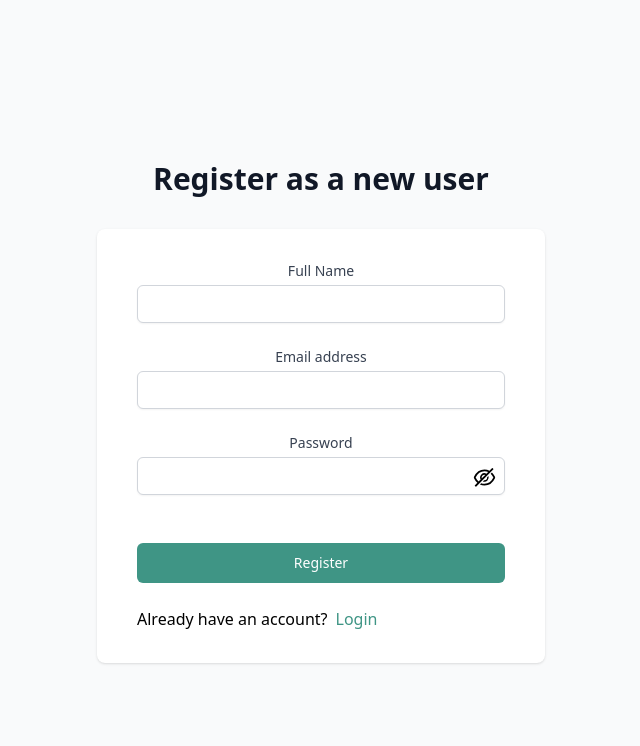
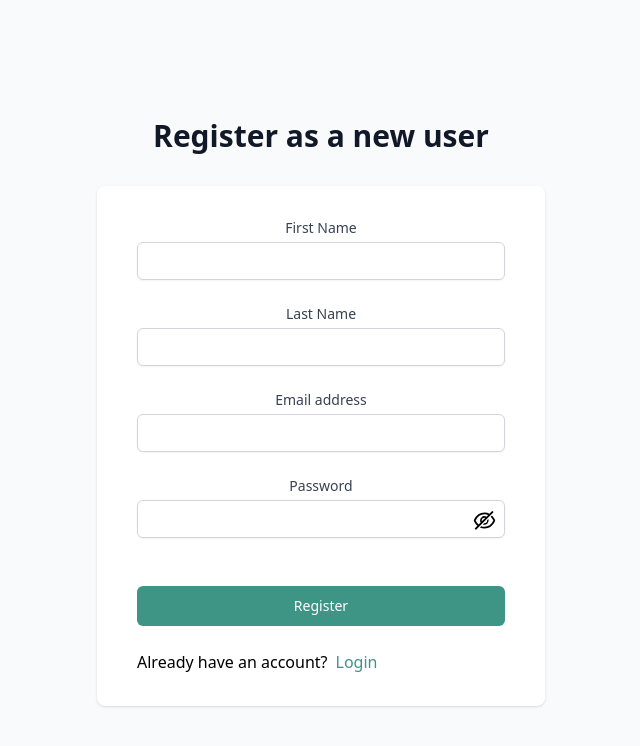
Before and after one commit to Huzaifa-2609/ecommerce, a React (Create React App) app: page /sign-up in a window 1280 px wide. Shown: the top 746 px of the page, without its empty margins (319-959 px from the left). Built offline with nearby package versions, Linux system fonts and the light colour scheme.

Commit message:
private routing added

```diff
--- a/src/App.js
+++ b/src/App.js
@@ -1,14 +1,7 @@
-import logo from "./logo.svg";
 import "./App.css";
-import Singup from "./pages/Signup";
 import { BrowserRouter, Link, Route, Routes } from "react-router-dom";
-import Login from "./pages/Login";
-import Home from "./pages/Home";
-import BestSelling from "./pages/BestSelling";
-import Products from "./pages/Products";
-import ProductDetailsPage from "./pages/ProductDetails";
-import HotToast from "./components/notification/HotToast";
-import toast, { Toaster } from "react-hot-toast";
+import { Toaster } from "react-hot-toast";
+import { routes } from "./static/data";
 
 function App() {
   return (
@@ -16,12 +9,9 @@ function App() {
       <BrowserRouter>
         <Toaster />
         <Routes>
-          <Route path="/login" element={<Login />} />
-          <Route path="/sign-up" element={<Singup />} />
-          <Route path="/" element={<Home />} />
-          <Route path="/best-selling" element={<BestSelling />} />
-          <Route path="/products" element={<Products />} />
-          <Route path="/product/:id" element={<ProductDetailsPage />} />
+          {routes.map((item) => (
+            <Route path={item.route} element={item.component} />
+          ))}
         </Routes>
       </BrowserRouter>
     </div>
--- a/src/pages/BestSelling.jsx
+++ b/src/pages/BestSelling.jsx
@@ -7,7 +7,7 @@ import ProductCard from "../components/Route/ProductCard/ProductCard";
 import styles from "../styles/styles";
 import Footer from "../components/Layout/Footer";
 
-const BestSellingPage = () => {
+export const BestSellingPage = () => {
   const [data, setData] = useState([]);
   const { allProducts, isLoading } = useSelector((state) => state.products);
 
@@ -38,5 +38,3 @@ const BestSellingPage = () => {
     </>
   );
 };
-
-export default BestSellingPage;
--- /dev/null
+++ b/src/pages/NotFound.jsx
@@ -0,0 +1,26 @@
+import React from "react";
+import { Link } from "react-router-dom";
+
+const NotFound = () => {
+  return (
+    <div>
+      <main class="h-screen w-full flex flex-col justify-center items-center bg-[#1A2238]">
+        <h1 class="text-9xl font-extrabold text-white tracking-widest">404</h1>
+        <div class="bg-[#FF6A3D] px-2 text-sm rounded rotate-12 absolute">
+          Page Not Found
+        </div>
+        <button class="mt-5">
+          <a class="relative inline-block text-sm font-medium text-[#FF6A3D] group active:text-orange-500 focus:outline-none focus:ring">
+            <span class="absolute inset-0 transition-transform translate-x-0.5 translate-y-0.5 bg-[#FF6A3D] group-hover:translate-y-0 group-hover:translate-x-0"></span>
+
+            <span class="relative block px-8 py-3 bg-[#1A2238] border border-current">
+              <Link to="/">Go Home</Link>
+            </span>
+          </a>
+        </button>
+      </main>
+    </div>
+  );
+};
+
+export default NotFound;
--- a/src/pages/Signup.jsx
+++ b/src/pages/Signup.jsx
@@ -13,6 +13,7 @@ const Singup = () => {
   const navigate = useNavigate();
   const [email, setEmail] = useState("");
   const [name, setName] = useState("");
+  const [lastName, setLastName] = useState("");
   const [loader, setLoader] = useState(false);
   const [password, setPassword] = useState("");
   const [visible, setVisible] = useState(false);
@@ -59,7 +60,7 @@ const Singup = () => {
           <form className="space-y-6" onSubmit={handleSubmit}>
             <div>
               <label className="block text-sm font-medium text-gray-700">
-                Full Name
+                First Name
               </label>
               <div className="mt-1">
                 <input
@@ -69,6 +70,22 @@ const Singup = () => {
                   required
                   value={name}
                   onChange={(e) => setName(e.target.value)}
+                  className="appearance-none block w-full px-3 py-2 border border-gray-300 rounded-md shadow-sm placeholder-gray-400 focus:outline-none focus:ring-blue-500 focus:border-blue-500 sm:text-sm"
+                />
+              </div>
+            </div>
+            <div>
+              <label className="block text-sm font-medium text-gray-700">
+                Last Name
+              </label>
+              <div className="mt-1">
+                <input
+                  type="text"
+                  name="text"
+                  autoComplete="name"
+                  required
+                  value={lastName}
+                  onChange={(e) => setLastName(e.target.value)}
                   className="appearance-none block w-full px-3 py-2 border border-gray-300 rounded-md shadow-sm placeholder-gray-400 focus:outline-none focus:ring-blue-500 focus:border-blue-500 sm:text-sm"
                 />
               </div>
--- a/src/static/data.js
+++ b/src/static/data.js
@@ -1,3 +1,11 @@
+import Login from "../pages/Login";
+import NotFound from "../pages/NotFound";
+import ProductDetailsPage from "../pages/ProductDetails";
+import Products from "../pages/Products";
+import Singup from "../pages/Signup";
+import { BestSellingPage } from "../pages/BestSelling";
+import { Home } from "../pages/Home";
+
 // navigation Data
 export const navItems = [
   {
@@ -21,6 +29,42 @@ export const navItems = [
     url: "/faq",
   },
 ];
+const authorized = localStorage.getItem("token");
+const authRoutes = [
+  {
+    component: <Login />,
+    route: "/login",
+  },
+  {
+    component: <Singup />,
+    route: "/sign-up",
+  },
+];
+export const publicRoutes = [
+  {
+    component: <Home />,
+    route: "/",
+  },
+  {
+    component: <BestSellingPage />,
+    route: "/best-selling",
+  },
+  {
+    component: <Products />,
+    route: "/products",
+  },
+  {
+    component: <ProductDetailsPage />,
+    route: "/product/:id",
+  },
+  {
+    component: <NotFound />,
+    route: "*",
+  },
+];
+export const routes = !authorized
+  ? [...publicRoutes, ...authRoutes]
+  : publicRoutes;
 
 // branding data
 export const brandingData = [
@@ -264,7 +308,7 @@ export const navItems = [
 export const productData = [
   {
     id: 1,
-      category:"Computers and Laptops",
+    category: "Computers and Laptops",
     name: "MacBook pro M2 chipset 256gb ssd 8gb ram space-gray color with apple 1 year warranty",
     description:
       "Product details are a crucial part of any eCommerce website or online marketplace. These details help the potential customers to make an informed decision about the product they are interested in buying. A well-written product description can also be a powerful marketing tool that can help to increase sales.Product details typically include information about the product's features, specifications, dimensions, weight, materials, and other relevant information that can help customers to understand the product better. The product details section should also include high-quality images and videos of the product, as well as customer reviews and ratings.",
@@ -294,7 +338,7 @@ export const navItems = [
   },
   {
     id: 2,
-      category:"Mobile and Tablets",
+    category: "Mobile and Tablets",
     name: "Iphone 14 pro max 256 gb ssd and 8 gb ram silver colour",
     description:
       "Product details are a crucial part of any eCommerce website or online marketplace. These details help the potential customers to make an informed decision about the product they are interested in buying. A well-written product description can also be a powerful marketing tool that can help to increase sales.Product details typically include information about the product's features, specifications, dimensions, weight, materials, and other relevant information that can help customers to understand the product better. The product details section should also include high-quality images and videos of the product, as well as customer reviews and ratings.",
@@ -320,11 +364,11 @@ export const navItems = [
     rating: 5,
     total_sell: 80,
     stock: 10,
-      category:"Mobile & Tablets"
+    category: "Mobile & Tablets",
   },
   {
     id: 1,
-      category:"Computers and Laptop",
+    category: "Computers and Laptop",
     name: "MacBook pro M2 chipset 256gb ssd 8gb ram space gray color with apple 1 year warranty",
     description:
       "Product details are a crucial part of any eCommerce website or online marketplace. These details help the potential customers to make an informed decision about the product they are interested in buying. A well-written product description can also be a powerful marketing tool that can help to increase sales.Product details typically include information about the product's features, specifications, dimensions, weight, materials, and other relevant information that can help customers to understand the product better. The product details section should also include high-quality images and videos of the product, as well as customer reviews and ratings.",
@@ -351,11 +395,11 @@ export const navItems = [
     rating: 4,
     total_sell: 75,
     stock: 10,
-      category:"Computers & Laptop"
+    category: "Computers & Laptop",
   },
   {
     id: 4,
-      category:"Others",
+    category: "Others",
     name: "New Fashionable Watch for men 2023 with multiple colors",
     description:
       "Product details are a crucial part of any eCommerce website or online marketplace. These details help the potential customers to make an informed decision about the product they are interested in buying. A well-written product description can also be a powerful marketing tool that can help to increase sales.Product details typically include information about the product's features, specifications, dimensions, weight, materials, and other relevant information that can help customers to understand the product better. The product details section should also include high-quality images and videos of the product, as well as customer reviews and ratings.",
@@ -376,7 +420,7 @@ export const navItems = [
         url: "https://www.hatchwise.com/wp-content/uploads/2022/05/amazon-logo-1024x683.png",
       },
       ratings: 4.2,
-      category:"Others"
+      category: "Others",
     },
     price: 100,
     discount_price: 79,
@@ -386,7 +430,7 @@ export const navItems = [
   },
   {
     id: 5,
-      category:"Shoes",
+    category: "Shoes",
     name: "New Trend shoes for gents with all sizes",
     description:
       "Product details are a crucial part of any eCommerce website or online marketplace. These details help the potential customers to make an informed decision about the product they are interested in buying. A well-written product description can also be a powerful marketing tool that can help to increase sales.Product details typically include information about the product's features, specifications, dimensions, weight, materials, and other relevant information that can help customers to understand the product better. The product details section should also include high-quality images and videos of the product, as well as customer reviews and ratings.",
@@ -413,7 +457,7 @@ export const navItems = [
     rating: 5,
     total_sell: 49,
     stock: 10,
-      category:"Shoes"
+    category: "Shoes",
   },
   {
     id: 1,
@@ -452,7 +496,7 @@ export const navItems = [
     ],
     total_sell: 20,
     stock: 10,
-      category:"Music and Gaming"
+    category: "Music and Gaming",
   },
   {
     id: 4,
@@ -523,7 +567,7 @@ export const navItems = [
   },
   {
     id: 2,
-      category:"Mobile and Tablets",
+    category: "Mobile and Tablets",
     name: "Iphone 14 pro max 256 gb ssd and 8 gb ram silver colour",
     description:
       "Product details are a crucial part of any eCommerce website or online marketplace. These details help the potential customers to make an informed decision about the product they are interested in buying. A well-written product description can also be a powerful marketing tool that can help to increase sales.Product details typically include information about the product's features, specifications, dimensions, weight, materials, and other relevant information that can help customers to understand the product better. The product details section should also include high-quality images and videos of the product, as well as customer reviews and ratings.",
@@ -552,7 +596,7 @@ export const navItems = [
   },
   {
     id: 1,
-      category:"Music and Gaming",
+    category: "Music and Gaming",
     name: "Gaming Headphone Asus with mutiple color and free delivery",
     description:
       "Product details are a crucial part of any eCommerce website or online marketplace. These details help the potential customers to make an informed decision about the product they are interested in buying. A well-written product description can also be a powerful marketing tool that can help to increase sales.Product details typically include information about the product's features, specifications, dimensions, weight, materials, and other relevant information that can help customers to understand the product better. The product details section should also include high-quality images and videos of the product, as well as customer reviews and ratings.",
@@ -594,11 +638,11 @@ export const navItems = [
 export const footerProductLinks = [
   {
     name: "About us",
-      link: "/about"
+    link: "/about",
   },
   {
     name: "Careers",
-      link: "/carrers"
+    link: "/carrers",
   },
   {
     name: "Store Locations",
```
Also changed, not shown: src/pages/Home.jsx (+5 -5 lines). Lines whose indentation alone changed are shown as unchanged.
